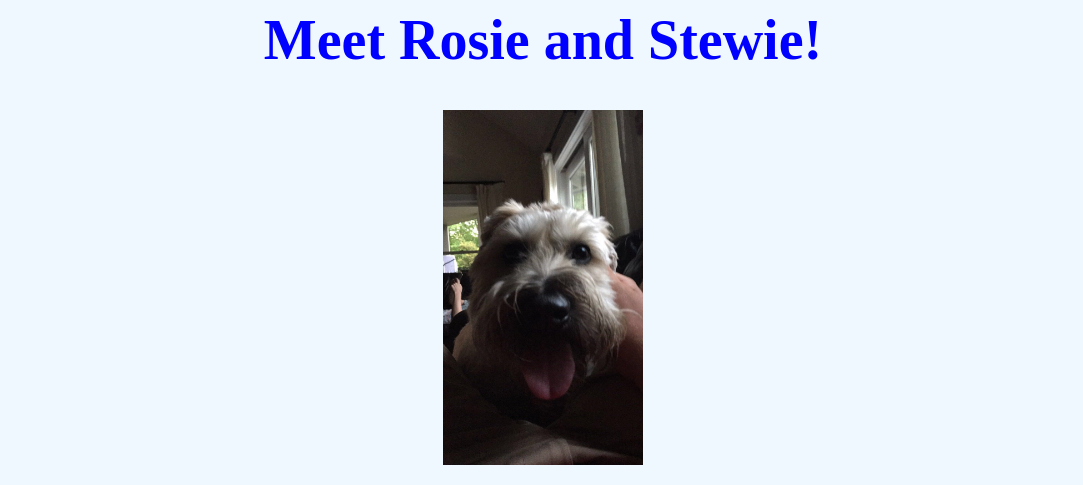
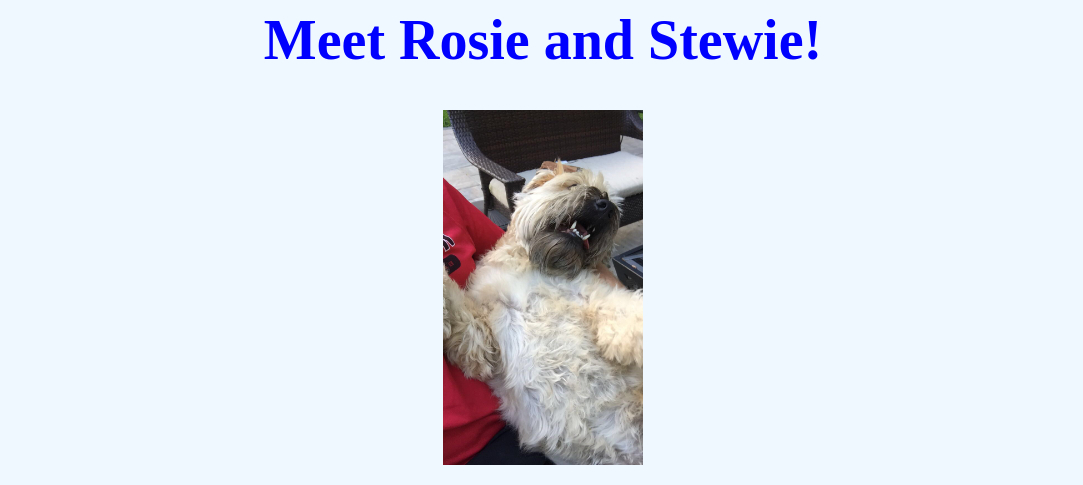
Before and after one commit to tfeltman/tfeltman.github.io, a plain HTML site: page rosieandstewie.html in a window 1280 px wide. Shown: the top 485 px of the page, without its empty margins (97-1180 px from the left). Drawn offline with Linux system fonts and the light colour scheme.

Commit message:
Add files via upload

```diff
--- a/rosieandstewie.html
+++ b/rosieandstewie.html
@@ -8,7 +8,7 @@
 
 
 
-<center> <img src="image-1.jpg" width="200"> </center>
+<center> <img src="rosie.jpg" width="200"> </center>
 <center> <h2> This is Rosie, she is a Wheaten Terrier.
 She's about 2.5 years old and she loves people! </h2> </center>
 
```
